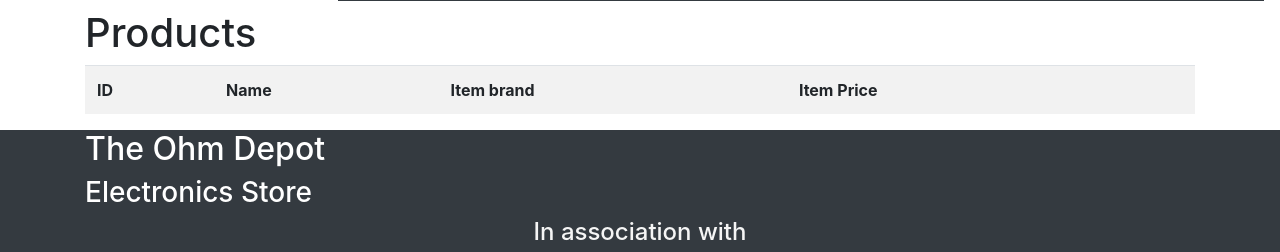
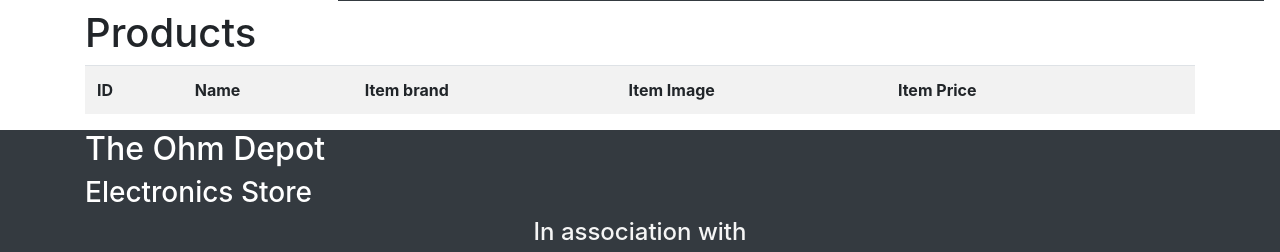
Before and after one commit to arungasandie/projectCompS, a Flask app: page /products in a window 1280 px wide. Shown: the part 339-591 px from the top of the page. Run offline with Flask 2, Linux system fonts and the light colour scheme; data that the repository does not hold is empty; some libraries are stand-ins or nearby versions.

Commit message:
images for products working

```diff
--- a/PROJECT_C/mywebsite/templates/products.html
+++ b/PROJECT_C/mywebsite/templates/products.html
@@ -7,6 +7,7 @@
             <th>ID</th>
             <th>Name</th>
             <th>Item brand</th>
+            <th>Item Image</th>
             <th>Item Price</th>
             <th></th>
         </tr>
@@ -15,9 +16,12 @@
             <td>{{product.item_id}}</td>
             <td>{{product.item_name}}</td>
             <td>{{product.item_brand}}</td>
+            <td><img src="../static/static/img/{{product.item_name}}.jpg"></td>
             <td>{{product.item_price}}</td>
+
             <td><a href="/cart" class="btn btn-success pull-right"> Add To Cart</a></td>
         </tr>
         {%endfor%}
     </table>
+
 {% endblock %}
```
Also changed, not shown: PROJECT_C/mywebsite/static/static/img/Asus X509Ja.jpg (added), PROJECT_C/mywebsite/static/static/img/Asus-X509Ja-Core-I3-10Th-Gen.jpg (deleted), PROJECT_C/mywebsite/static/static/img/IPhone X.jpg (added), PROJECT_C/mywebsite/static/static/img/JBL Headphones Printed.jpg (added), PROJECT_C/mywebsite/static/static/img/JBL-Headphones Print.jpeg (deleted), PROJECT_C/mywebsite/static/static/img/Samsung Note 10.jpg (added), PROJECT_C/mywebsite/static/static/img/Samsung-Note-10.png (deleted), PROJECT_C/mywebsite/static/static/img/phone2.jpg (deleted).
